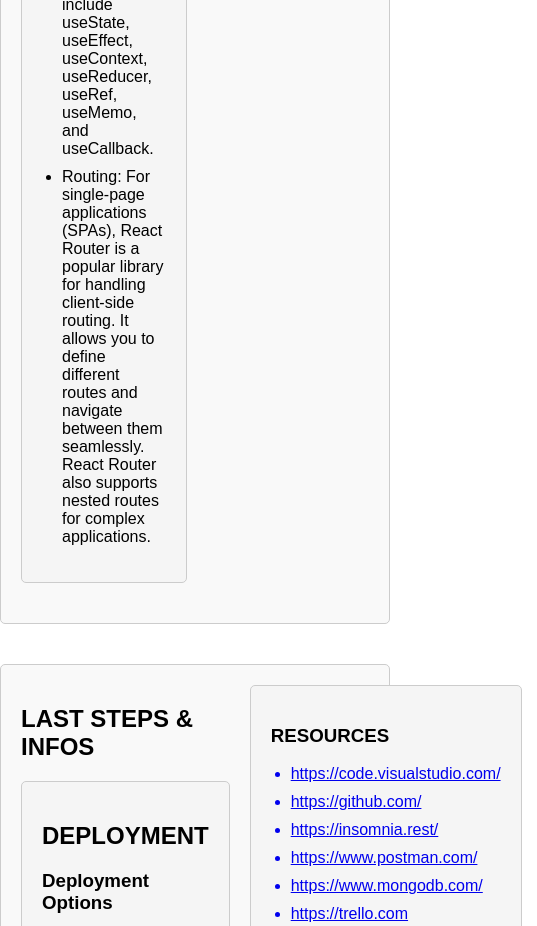
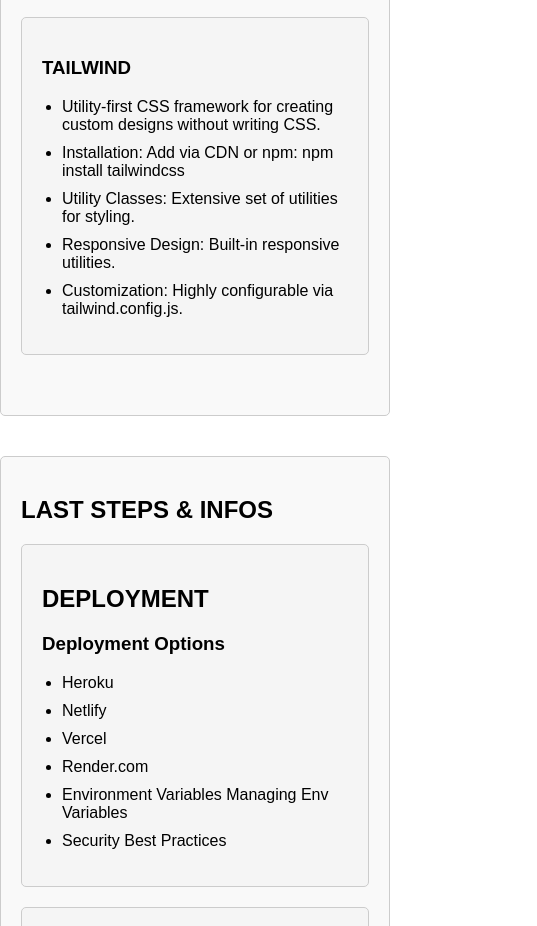
Before and after one commit to AnnaNajafiH/Cheat-Sheet, a plain HTML site: page index.html in a window 390 px wide. Shown: the part 3843-4769 px from the top of the page, 537 px wide, since content can reach past the window. Drawn offline with Linux system fonts and the light colour scheme; a script that the page names is missing.

Commit message:
responsive

```diff
--- a/style.css
+++ b/style.css
@@ -41,11 +41,13 @@ h2 {
 
 .two-column {
   display: flex;
+  flex-wrap: wrap;
 }
 
 .column {
   flex: 1;
   margin-right: 20px;
+  box-sizing: border-box;
 }
 
 .column:last-child {
@@ -87,3 +89,13 @@ ul li code {
   padding: 2px 5px;
   border-radius: 3px;
 }
+
+@media only screen and (max-width: 600px) {
+  .two-column {
+    flex-direction: column;
+  }
+  .column {
+    margin-right: 0;
+    margin-bottom: 20px;
+  }
+}
```
